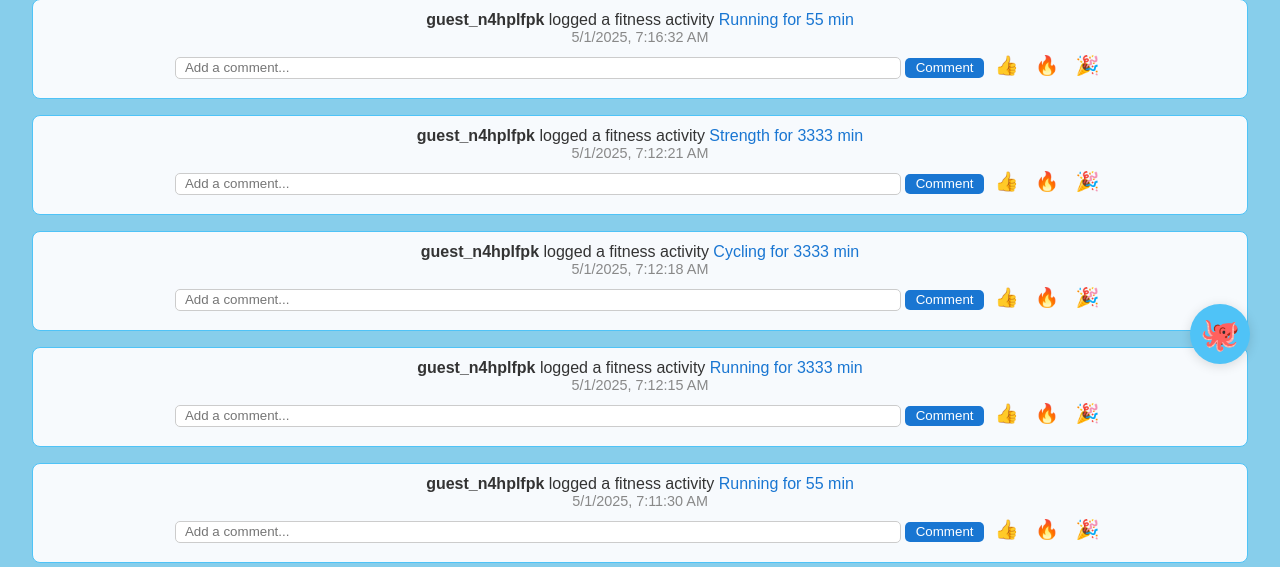
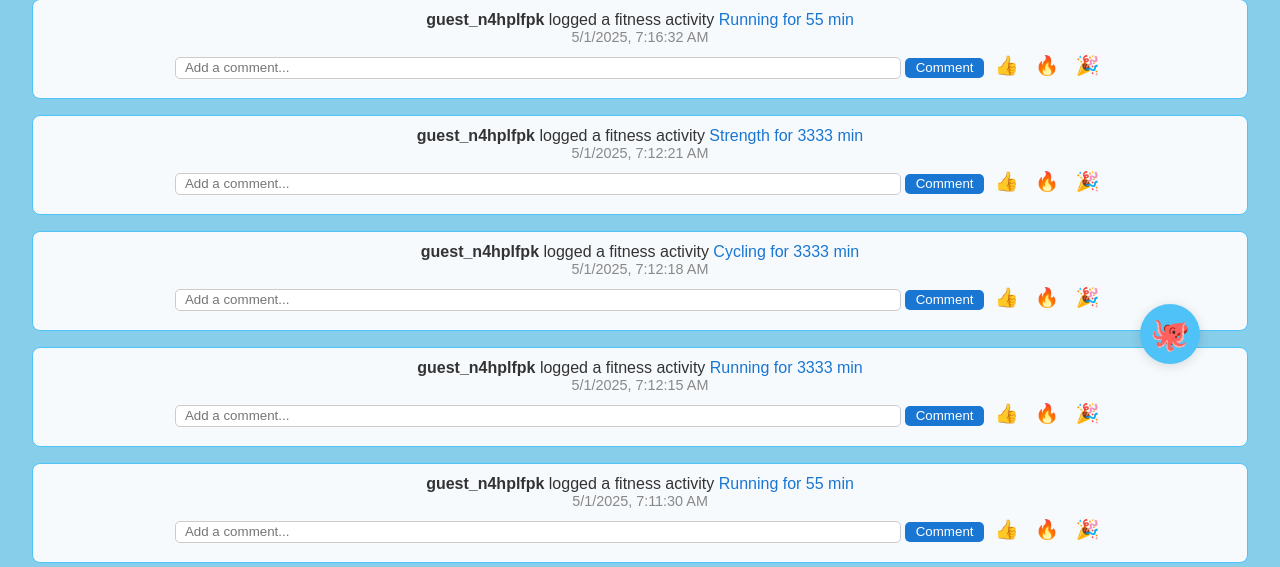
Before and after one commit to TheKing20199/skills-build-applications-w-copilot-agent-mode, a Django app: page /activity-feed/ in a window 1280 px wide. Shown: the part 406-973 px from the top of the page. Run offline with Django 4.2, Linux system fonts and the light colour scheme; a user stored in the database is signed in; data comes from the database, SQL or seed files in the repository; both versions use the stored data as it was after the commit; data that the repository does not hold is empty.

Commit message:
UI: Move OctoCoach chat panel/button to avoid covering fourth house card

```diff
--- a/octofit-tracker/backend/fitness/templates/base.html
+++ b/octofit-tracker/backend/fitness/templates/base.html
@@ -121,7 +121,7 @@
     </nav>
     {% block content %}{% endblock %}
     <!-- OctoCoach Chat Panel -->
-    <div id="octocoach-panel" style="display:none; position:fixed; bottom:80px; right:30px; width:340px; max-width:95vw; background:#fff; border-radius:18px; box-shadow:0 4px 24px #0003; z-index:9999; padding:1.2em 1em;">
+    <div id="octocoach-panel" style="display:none; position:fixed; bottom:80px; right:80px; width:340px; max-width:95vw; background:#fff; border-radius:18px; box-shadow:0 4px 24px #0003; z-index:9999; padding:1.2em 1em;">
       <div style="display:flex;align-items:center;justify-content:space-between;">
         <span style="font-size:2em;" id="octocoach-avatar" class="octocoach-avatar">🐙</span>
         <strong>OctoCoach</strong>
@@ -143,7 +143,7 @@
       <button id="octocoach-send" style="margin-left:0.5em;">Send</button>
     </div>
     <div id="octocoach-confetti" class="octocoach-confetti" style="display:none;"></div>
-    <button id="octocoach-button" aria-label="Ask OctoCoach" style="position:fixed;bottom:30px;right:30px;z-index:1200;background:#4fc3f7;color:#fff;border:none;border-radius:50%;width:60px;height:60px;font-size:2em;box-shadow:0 2px 12px #0002;cursor:pointer;">
+    <button id="octocoach-button" aria-label="Ask OctoCoach" style="position:fixed;bottom:30px;right:80px;z-index:1200;background:#4fc3f7;color:#fff;border:none;border-radius:50%;width:60px;height:60px;font-size:2em;box-shadow:0 2px 12px #0002;cursor:pointer;">
       🐙
     </button>
     <audio id="octocoach-sound" src="https://cdn.pixabay.com/audio/2022/07/26/audio_124bfa4c82.mp3"></audio>
```
Also changed, not shown: octofit-tracker/backend/db.sqlite3.
